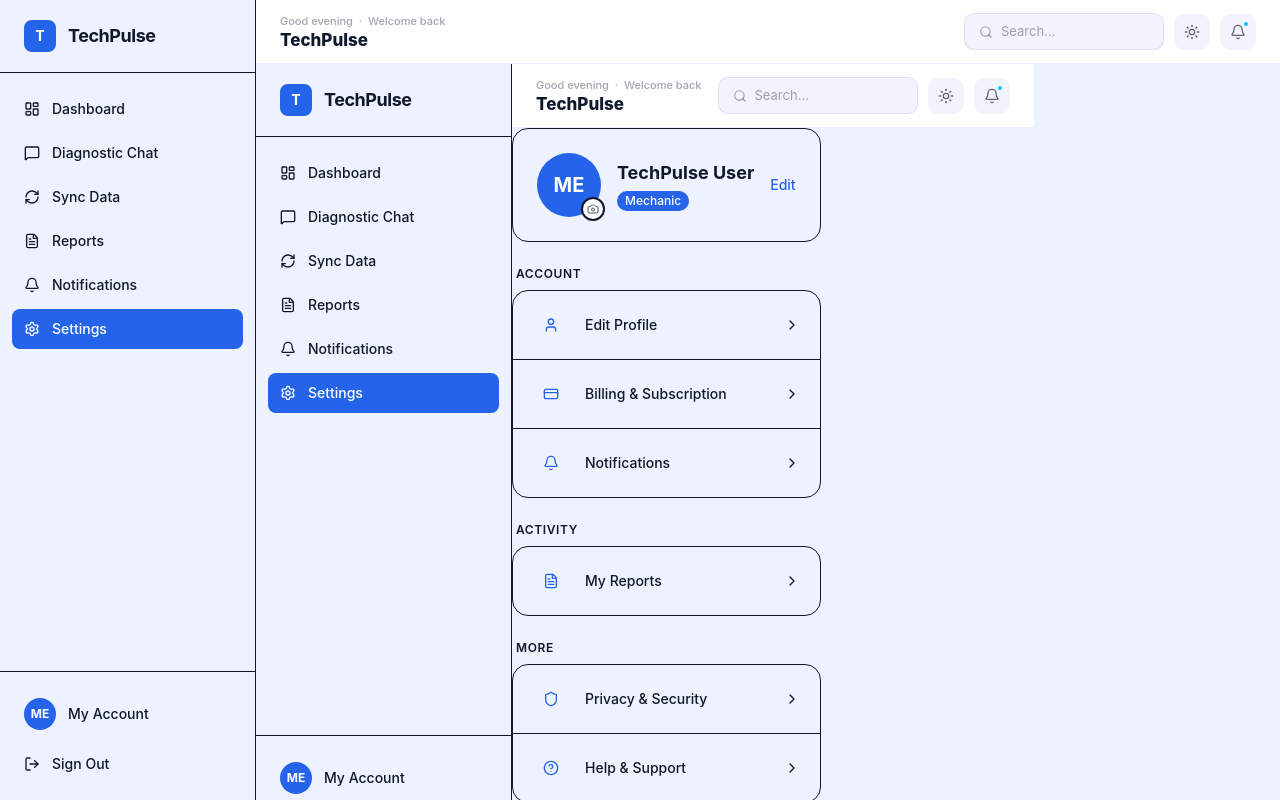
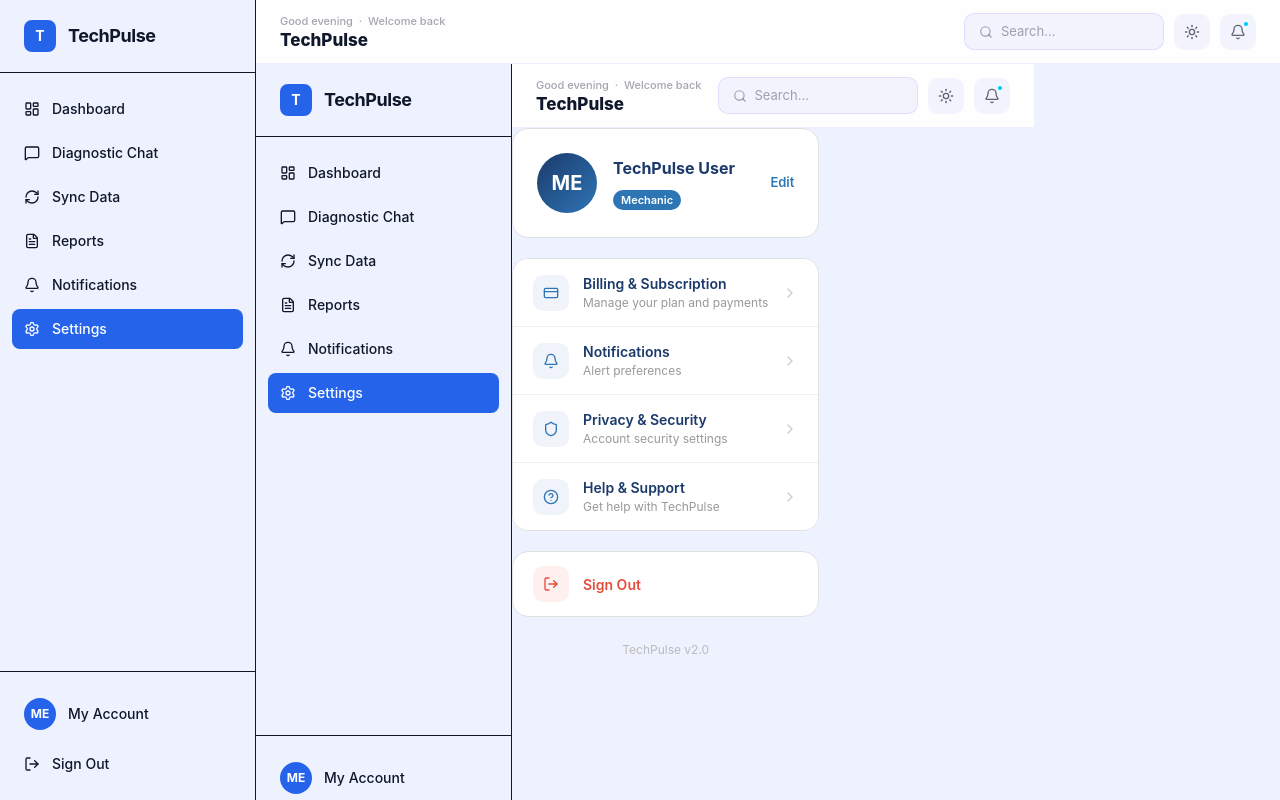
Before and after one commit to ddoubleg123/techpulse-remotepc-automation, a Next.js app: page /app/settings in a window 1280 px wide. Built offline with nearby package versions, Linux system fonts and the light colour scheme.

Commit message:
Refactor settings page layout and components

```diff
--- a/src/app/app/settings/page.tsx
+++ b/src/app/app/settings/page.tsx
@@ -3,102 +3,88 @@
 import { useState } from 'react';
 import { useRouter } from 'next/navigation';
 import Link from 'next/link';
-import { User, CreditCard, Bell, FileText, Shield, HelpCircle, ChevronRight, LogOut, Camera } from 'lucide-react';
+import { CreditCard, Bell, Shield, HelpCircle, LogOut, ChevronRight } from 'lucide-react';
 import { AppLayout } from '@/components/layout';
 import { useAuthStore } from '@/stores/authStore';
-
-const menuSections = [
-  {
-    title: 'Account',
-    items: [
-      { label: 'Edit Profile',           icon: User,       href: '/app/profile' },
-      { label: 'Billing & Subscription', icon: CreditCard, href: '/app/billing' },
-      { label: 'Notifications',          icon: Bell,       href: '/app/notifications' },
-    ],
-  },
-  {
-    title: 'Activity',
-    items: [{ label: 'My Reports', icon: FileText, href: '/app/reports' }],
-  },
-  {
-    title: 'More',
-    items: [
-      { label: 'Privacy & Security', icon: Shield,     href: '/app/settings/privacy' },
-      { label: 'Help & Support',     icon: HelpCircle, href: '/app/settings/help' },
-    ],
-  },
-];
 
 export default function SettingsPage() {
   const { user, signOut } = useAuthStore();
   const router = useRouter();
   const [showSignOutConfirm, setShowSignOutConfirm] = useState(false);
-
   const handleSignOut = () => { signOut(); router.push('/auth/login'); };
+  const navy = '#1B3A6B';
+  const teal = '#2E75B6';
 
   return (
     <AppLayout>
-      <div className="max-w-2xl space-y-6">
+      <div style={{ maxWidth: 520 }}>
 
         {/* Profile card */}
-        <div className="bg-[var(--card-bg)] border border-[var(--border)] rounded-2xl p-6">
-          <div className="flex items-center gap-4">
-            <div className="relative">
-              <div className="w-16 h-16 rounded-full bg-[var(--accent)] flex items-center justify-center">
-                <span className="text-white text-xl font-bold">{user?.name?.slice(0, 2).toUpperCase() || 'ME'}</span>
-              </div>
-              <Link href="/app/profile" className="absolute -bottom-1 -right-1 w-6 h-6 bg-white border-2 border-[var(--border)] rounded-full flex items-center justify-center hover:bg-gray-50">
-                <Camera className="w-3 h-3 text-gray-600" />
-              </Link>
-            </div>
-            <div className="flex-1 min-w-0">
-              <h2 className="text-lg font-bold text-[var(--text-primary)] truncate">{user?.name || 'TechPulse User'}</h2>
-              <p className="text-sm text-[var(--text-secondary)] truncate">{user?.email || ''}</p>
-              <span className="inline-block mt-1 px-2 py-0.5 text-xs font-medium bg-[var(--accent)] text-white rounded-full">Mechanic</span>
-            </div>
-            <Link href="/app/profile" className="text-sm font-medium text-[var(--accent)] hover:underline">Edit</Link>
+        <div style={{ background:'white', border:'1px solid #E0E0E0', borderRadius:16, padding:'24px', marginBottom:20, display:'flex', alignItems:'center', gap:16 }}>
+          <div style={{ width:60, height:60, borderRadius:'50%', background:`linear-gradient(135deg, ${navy}, ${teal})`, display:'flex', alignItems:'center', justifyContent:'center', flexShrink:0 }}>
+            <span style={{ color:'white', fontSize:20, fontWeight:700 }}>{user?.name?.slice(0,2).toUpperCase()||'ME'}</span>
           </div>
+          <div style={{ flex:1, minWidth:0 }}>
+            <p style={{ margin:0, fontWeight:700, fontSize:16, color:navy, whiteSpace:'nowrap', overflow:'hidden', textOverflow:'ellipsis' }}>{user?.name||'TechPulse User'}</p>
+            <p style={{ margin:'2px 0 4px', fontSize:13, color:'#888', whiteSpace:'nowrap', overflow:'hidden', textOverflow:'ellipsis' }}>{user?.email||''}</p>
+            <span style={{ display:'inline-block', background:teal, color:'white', fontSize:11, fontWeight:600, padding:'2px 8px', borderRadius:20 }}>Mechanic</span>
+          </div>
+          <Link href="/app/profile" style={{ fontSize:13, fontWeight:600, color:teal, textDecoration:'none', flexShrink:0 }}>Edit</Link>
         </div>
 
-        {/* Menu sections */}
-        {menuSections.map(section => (
-          <div key={section.title}>
-            <h3 className="text-xs font-semibold text-[var(--text-secondary)] uppercase tracking-wider px-1 mb-2">{section.title}</h3>
-            <div className="bg-[var(--card-bg)] border border-[var(--border)] rounded-2xl overflow-hidden divide-y divide-[var(--border)]">
-              {section.items.map(item => (
-                <Link key={item.href} href={item.href} className="flex items-center gap-4 px-5 py-4 hover:bg-[var(--hover)] transition-colors">
-                  <div className="w-9 h-9 rounded-xl bg-[var(--hover)] flex items-center justify-center shrink-0">
-                    <item.icon className="w-4 h-4 text-[var(--accent)]" />
-                  </div>
-                  <span className="flex-1 text-sm font-medium text-[var(--text-primary)]">{item.label}</span>
-                  <ChevronRight className="w-4 h-4 text-[var(--text-secondary)]" />
-                </Link>
-              ))}
-            </div>
-          </div>
-        ))}
+        {/* Account settings */}
+        <div style={{ background:'white', border:'1px solid #E0E0E0', borderRadius:16, overflow:'hidden', marginBottom:20 }}>
+          {[
+            { label:'Billing & Subscription', icon:CreditCard, href:'/app/billing', desc:'Manage your plan and payments' },
+            { label:'Notifications',           icon:Bell,       href:'/app/notifications', desc:'Alert preferences' },
+            { label:'Privacy & Security',      icon:Shield,     href:'/app/settings/privacy', desc:'Account security settings' },
+            { label:'Help & Support',          icon:HelpCircle, href:'/app/settings/help', desc:'Get help with TechPulse' },
+          ].map((item, i, arr) => (
+            <Link key={item.href} href={item.href} style={{
+              display:'flex', alignItems:'center', gap:14, padding:'14px 20px',
+              borderBottom: i < arr.length-1 ? '1px solid #F0F0F0' : 'none',
+              textDecoration:'none', background:'white', transition:'background 0.15s',
+            }}
+            onMouseEnter={e=>(e.currentTarget.style.background='#F8F9FA')}
+            onMouseLeave={e=>(e.currentTarget.style.background='white')}>
+              <div style={{ width:36, height:36, borderRadius:10, background:'#F0F4FA', display:'flex', alignItems:'center', justifyContent:'center', flexShrink:0 }}>
+                <item.icon size={16} color={teal} />
+              </div>
+              <div style={{ flex:1 }}>
+                <p style={{ margin:0, fontSize:14, fontWeight:600, color:navy }}>{item.label}</p>
+                <p style={{ margin:0, fontSize:12, color:'#999' }}>{item.desc}</p>
+              </div>
+              <ChevronRight size={16} color="#CCC" />
+            </Link>
+          ))}
+        </div>
 
         {/* Sign out */}
-        <div className="bg-[var(--card-bg)] border border-[var(--border)] rounded-2xl overflow-hidden">
+        <div style={{ background:'white', border:'1px solid #E0E0E0', borderRadius:16, overflow:'hidden', marginBottom:24 }}>
           {!showSignOutConfirm ? (
-            <button onClick={() => setShowSignOutConfirm(true)} className="flex items-center gap-4 px-5 py-4 w-full hover:bg-red-50 transition-colors">
-              <div className="w-9 h-9 rounded-xl bg-red-50 flex items-center justify-center shrink-0">
-                <LogOut className="w-4 h-4 text-red-500" />
+            <button onClick={()=>setShowSignOutConfirm(true)} style={{
+              display:'flex', alignItems:'center', gap:14, padding:'14px 20px', width:'100%',
+              background:'none', border:'none', cursor:'pointer', transition:'background 0.15s',
+            }}
+            onMouseEnter={e=>(e.currentTarget.style.background='#FFF5F5')}
+            onMouseLeave={e=>(e.currentTarget.style.background='none')}>
+              <div style={{ width:36, height:36, borderRadius:10, background:'#FFF0F0', display:'flex', alignItems:'center', justifyContent:'center', flexShrink:0 }}>
+                <LogOut size={16} color="#E74C3C" />
               </div>
-              <span className="flex-1 text-left text-sm font-medium text-red-500">Sign Out</span>
+              <span style={{ fontSize:14, fontWeight:600, color:'#E74C3C' }}>Sign Out</span>
             </button>
           ) : (
-            <div className="px-5 py-4 space-y-3">
-              <p className="text-sm font-medium text-[var(--text-primary)]">Sign out of TechPulse?</p>
-              <div className="flex gap-3">
-                <button onClick={handleSignOut} className="flex-1 py-2 bg-red-500 text-white text-sm font-semibold rounded-lg hover:bg-red-600 transition-colors">Sign Out</button>
-                <button onClick={() => setShowSignOutConfirm(false)} className="flex-1 py-2 bg-[var(--hover)] text-[var(--text-primary)] text-sm font-medium rounded-lg transition-colors">Cancel</button>
+            <div style={{ padding:'16px 20px' }}>
+              <p style={{ margin:'0 0 12px', fontSize:14, fontWeight:600, color:navy }}>Sign out of TechPulse?</p>
+              <div style={{ display:'flex', gap:10 }}>
+                <button onClick={handleSignOut} style={{ flex:1, padding:'10px', background:'#E74C3C', color:'white', border:'none', borderRadius:10, fontWeight:700, cursor:'pointer', fontSize:13 }}>Sign Out</button>
+                <button onClick={()=>setShowSignOutConfirm(false)} style={{ flex:1, padding:'10px', background:'#F5F5F5', color:'#333', border:'none', borderRadius:10, fontWeight:600, cursor:'pointer', fontSize:13 }}>Cancel</button>
               </div>
             </div>
           )}
         </div>
 
-        <p className="text-center text-xs text-[var(--text-secondary)] pb-4">TechPulse v2.0</p>
+        <p style={{ textAlign:'center', fontSize:12, color:'#BBB' }}>TechPulse v2.0</p>
       </div>
     </AppLayout>
   );
```
